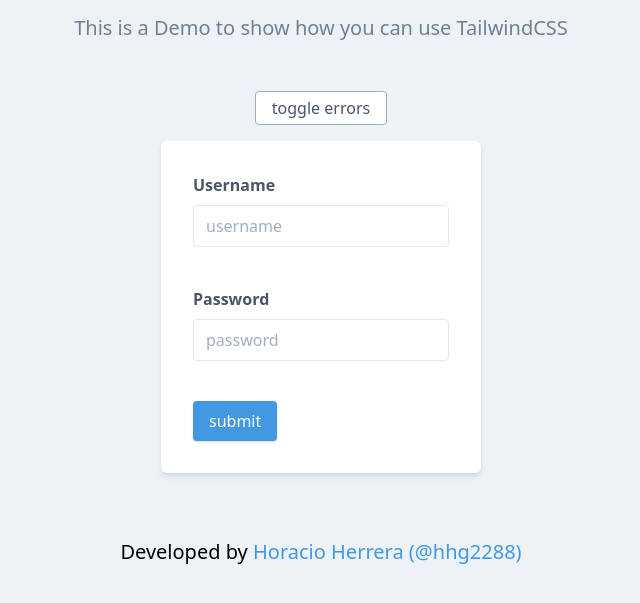
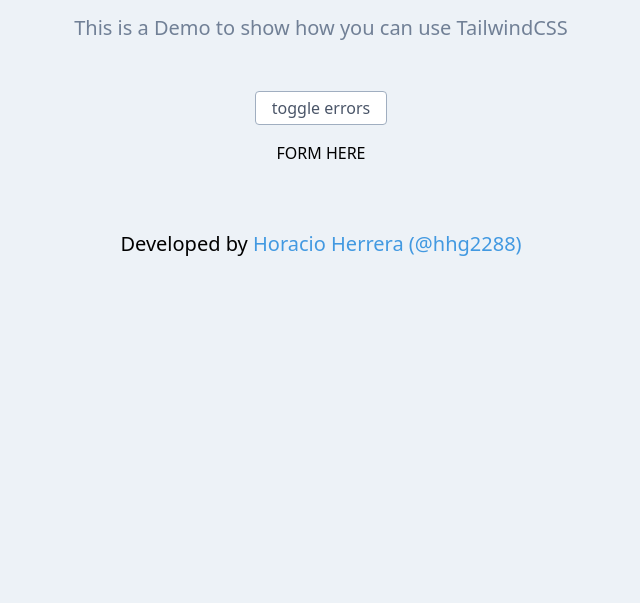
Before and after one commit to horacioh/react-europe-tailwind-demo, a Gatsby site: page / in a window 1280 px wide. Shown: the part 121-724 px from the top of the page, without its empty margins (319-959 px from the left). Built offline with nearby package versions, Linux system fonts and the light colour scheme; Gatsby itself is replaced by a stand-in of ours.

Commit message:
starting demo stage

```diff
--- a/src/pages/index.js
+++ b/src/pages/index.js
@@ -30,50 +30,7 @@ export default function Index() {
             toggle errors
           </button>
           {/* Form Wrapper */}
-          <div className="mx-auto w-full max-w-xs bg-white p-8 rounded-md shadow-md">
-            <form>
-              {/* form control input */}
-              <div className="relative mb-10">
-                <Label htmlFor="username">Username</Label>
-                <input
-                  placeholder="username"
-                  type="text"
-                  name="username"
-                  id="username"
-                  className="mt-2 border border-gray-300 px-3 py-2 rounded w-full"
-                />
-                {toggleErrors && (
-                  <p className="absolute text-red-500 font-semibold text-sm mt-1">
-                    username error!
-                  </p>
-                )}
-              </div>
-              {/* form control input */}
-              <div className="relative mb-10">
-                <Label htmlFor="password">Password</Label>
-                <input
-                  placeholder="password"
-                  type="text"
-                  name="password"
-                  id="password"
-                  className="mt-2 border border-gray-300 px-3 py-2 rounded w-full"
-                />
-                {toggleErrors && (
-                  <p className="absolute text-red-500 font-semibold text-sm mt-1">
-                    password error!
-                  </p>
-                )}
-              </div>
-              <div>
-                <button
-                  className="bg-blue-500 hover:bg-blue-700 transition text-white px-4 py-2 rounded shadow duration-200"
-                  type="submit"
-                >
-                  submit
-                </button>
-              </div>
-            </form>
-          </div>
+          <p>FORM HERE</p>
         </div>
         <p className="text-center mt-8 text-xl text-body">
           Developed by{" "}
```
